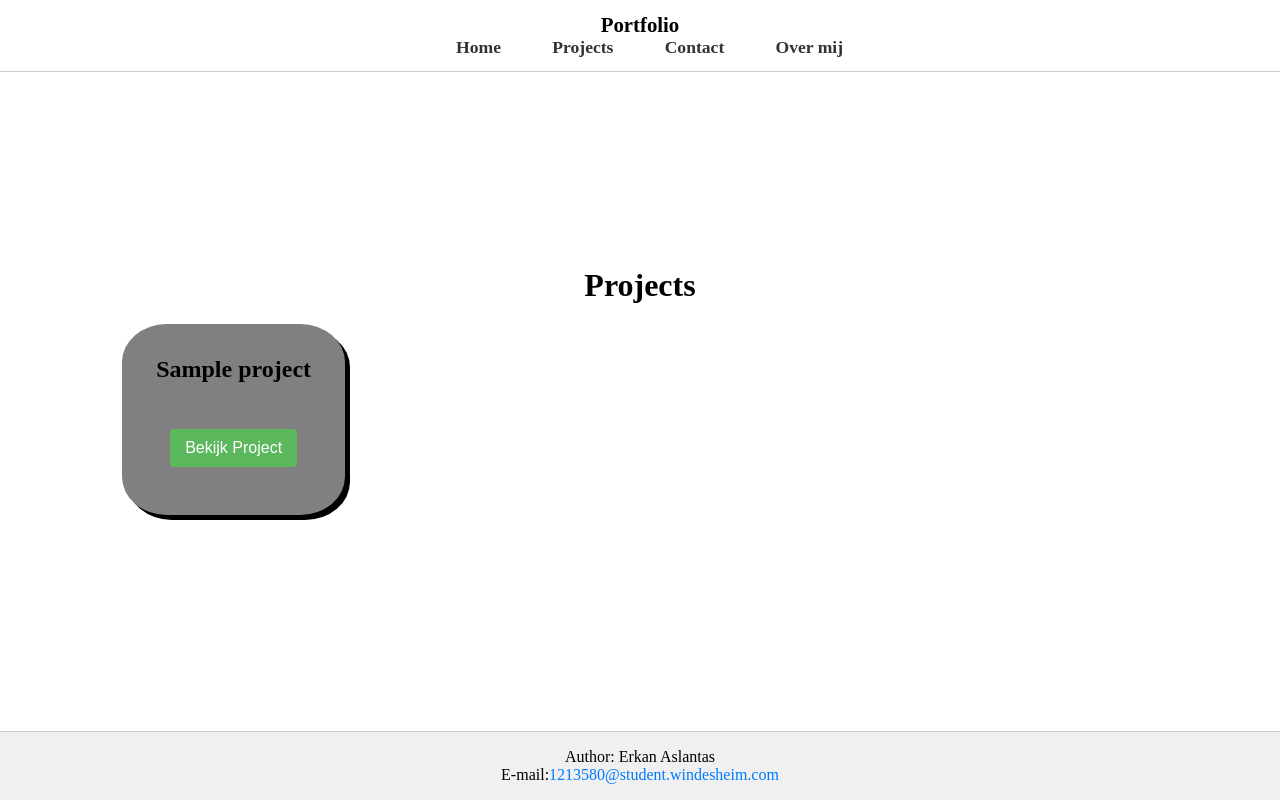
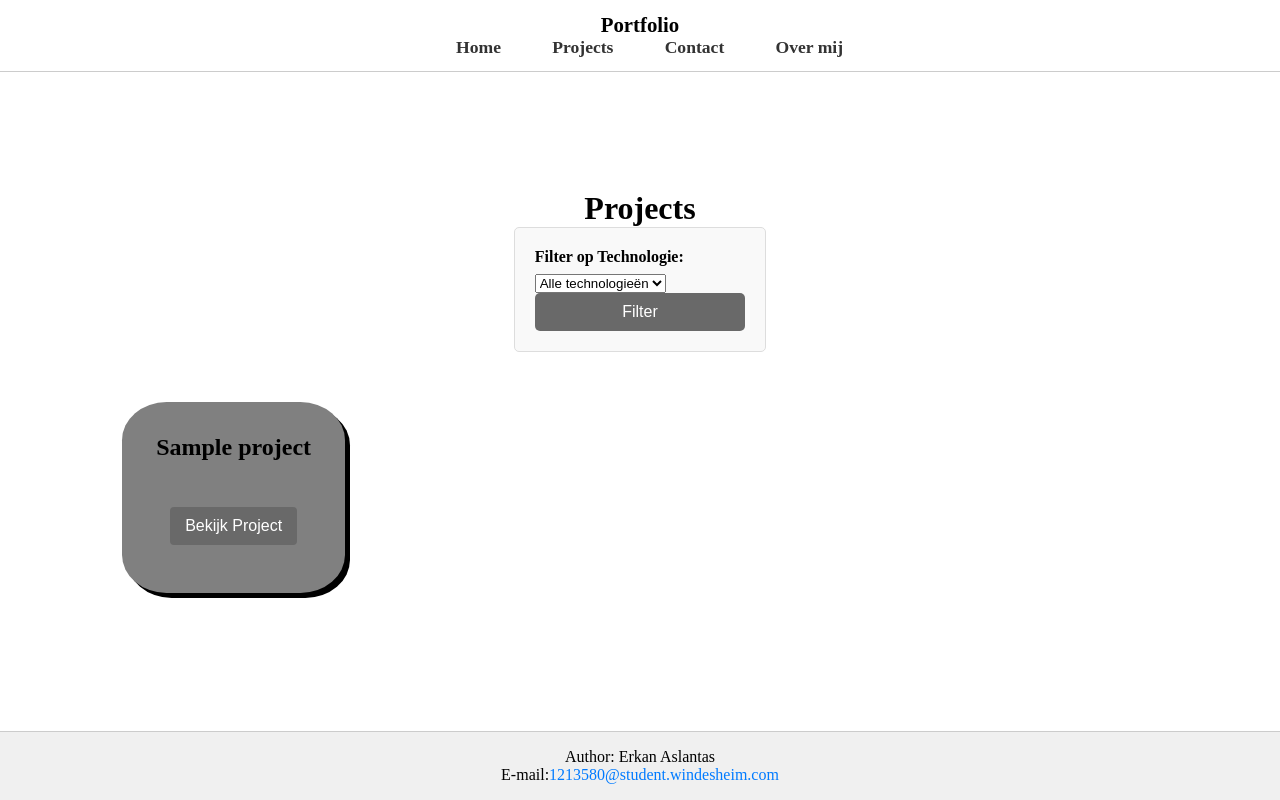
Before and after one commit to ErkanDevWindesheim/Portfolio, a PHP site: page /project in a window 1280 px wide. Run offline with PHP 8.4, Linux system fonts and the light colour scheme; tables that the repository leaves empty hold one stand-in row (values such as "Sample post").

Commit message:
grid filter functie toegevoegd, css changes, project model change

```diff
--- a/controllers/projectController.php
+++ b/controllers/projectController.php
@@ -12,9 +12,19 @@ class ProjectController {
     }
 
     public function index(): void {
-        $projects = $this->model->getAllProjects();
+        // Haal de geselecteerde technologie uit de query-parameters
+        $technology = $_GET['technology'] ?? '';
+
+        // Als er een technologie is geselecteerd, filter projecten op die technologie
+        if (!empty($technology)) {
+            $projects = $this->model->getProjectsByTechnology($technology);
+        } else {
+            // Haal alle projecten op als er geen filter is
+            $projects = $this->model->getAllProjects();
+        }
 
         $title = "Projects";
+
         // Output buffering gebruiken om de view-output op te slaan als string
         ob_start();
         include __DIR__ . '/../views/php/projects.view.php';
--- a/models/projectsModel.php
+++ b/models/projectsModel.php
@@ -72,4 +72,26 @@ class ProjectModel extends Database {
         $stmt = $this->pdo->prepare($sql);
         return $stmt->execute([':id' => $id]);
     }
+
+    // READ: Haal projecten op op basis van technologie
+    public function getProjectsByTechnology($technology) {
+        // Bouw de LIKE-query met spaties en komma's aan beide zijden van de technologie
+        $sql = "SELECT * FROM projects
+                WHERE technologies_used LIKE :technology
+                OR technologies_used LIKE :technology_start
+                OR technologies_used LIKE :technology_end
+                OR technologies_used LIKE :technology_exact";
+
+        $stmt = $this->pdo->prepare($sql);
+
+        // Plaats houders voor technologieën met verschillende patronen
+        $stmt->execute([
+            ':technology' => "%, " . $technology . ",%",
+            ':technology_start' => $technology . ",%",
+            ':technology_end' => "%, " . $technology,
+            ':technology_exact' => $technology
+        ]);
+
+        return $stmt->fetchAll(PDO::FETCH_ASSOC);
+    }
 }
--- a/views/css/style.css
+++ b/views/css/style.css
@@ -1,4 +1,11 @@
 @import url("/views/css/responsive.css");
+
+
+/* CSS VARIABLE KLEURGEBRUIK */
+:root {
+  --bg-color: #ffffff;
+  --text-color: #000000;
+}
 
 * {
   box-sizing: border-box;
@@ -95,7 +102,6 @@ main {
 
 .main-2 form button {
   padding: 10px 20px;
-  background-color: #007bff;
   color: white;
   border: none;
   border-radius: 5px;
@@ -103,11 +109,11 @@ main {
 }
 
 .main-2 form button:hover {
-  background-color: #0056b3;
+  background-color: #696969;
 }
 
 button {
-  background-color: #5cb85c;
+  background-color: #696969;
   color: white;
   border: none;
   padding: 10px 15px;
--- a/views/php/projects.view.php
+++ b/views/php/projects.view.php
@@ -1,6 +1,21 @@
 <main class="main-2">
     <h1><?= htmlspecialchars($title); ?></h1>
-    <div class="project-section">
+
+    <!-- Filter Formulier -->
+    <form method="GET" action="">
+        <label for="technology">Filter op Technologie:</label>
+        <select name="technology" id="technology">
+            <option value="">Alle technologieën</option>
+            <option value="PHP" <?= $technology == 'PHP' ? 'selected' : '' ?>>PHP</option>
+            <option value="JavaScript" <?= $technology == 'JavaScript' ? 'selected' : '' ?>>JavaScript</option>
+            <option value="HTML" <?= $technology == 'HTML' ? 'selected' : '' ?>>HTML</option>
+            <option value="CSS" <?= $technology == 'CSS' ? 'selected' : '' ?>>CSS</option>
+            <option value="MySQL" <?= $technology == 'MySQL' ? 'selected' : '' ?>>MySQL</option>
+        </select>
+        <button type="submit">Filter</button>
+    </form>
+
+    <section class="project-section">
         <?php if (!empty($projects)): ?>
             <?php foreach ($projects as $project): ?>
                 <div class="project-box">
@@ -13,5 +28,5 @@
         <?php else: ?>
             <p>Geen projecten gevonden.</p>
         <?php endif; ?>
-    </div>
+    <section/>
 </main>
```
Also changed, not shown: 1 other file.
